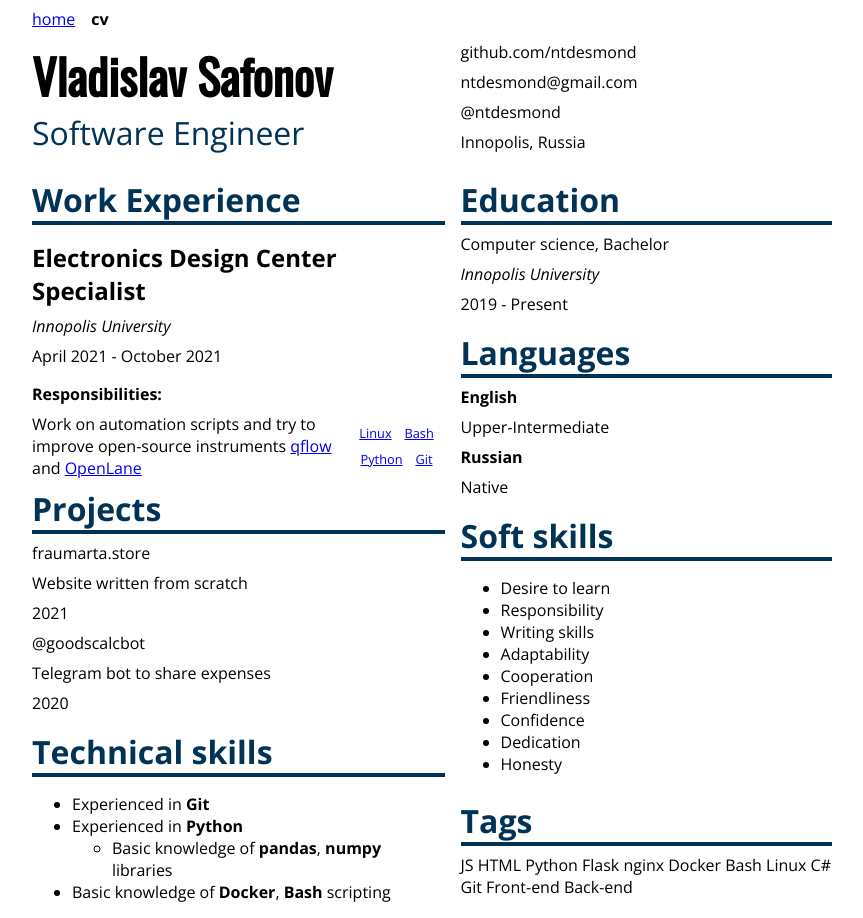
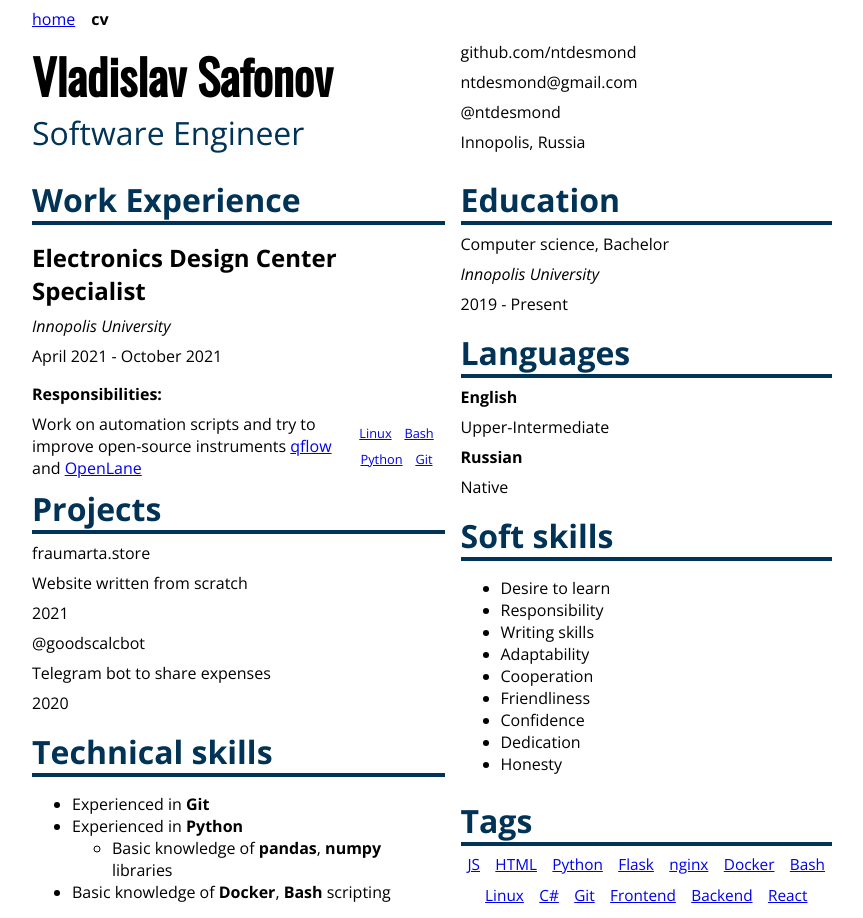
Before and after one commit to ntdesmond/ntdesmond.github.io, a React app: page /cv in a window 1280 px wide. Shown: the top 918 px of the page, without its empty margins (208-1071 px from the left). Built offline with nearby package versions, Linux system fonts and the light colour scheme; the HTML template or start-up script is replaced by a standard one.

Commit message:
Add TagList component

```diff
--- a/src/pages/cv/CV.tsx
+++ b/src/pages/cv/CV.tsx
@@ -7,6 +7,7 @@ import {
   SectionHeading,
 } from "../../components/typography/Headings";
 import { Section } from "./components/Section";
+import { TagList } from "./components/tags/Tag";
 import Responsibility from "./components/workExperience/Responsibility";
 import WorkExperienceEntry from "./components/workExperience/WorkExperienceEntry";
 
@@ -32,6 +33,10 @@ const ContactSection = styled(YCentered)`
   > * {
     margin: 0;
   }
+`;
+
+const StyledTagList = styled(TagList)`
+  font-size: 1.2em;
 `;
 
 const Name = styled(PageHeading)`
@@ -149,10 +154,24 @@ const CV = () => (
           </ul>
         </Section>
         <Section title="Tags">
-          <p>
-            JS HTML Python Flask nginx Docker Bash Linux C# Git Front-end
-            Back-end
-          </p>
+          <StyledTagList
+            tags={[
+              "JS",
+              "HTML",
+              "Python",
+              "Flask",
+              "nginx",
+              "Docker",
+              "Bash",
+              "Linux",
+              "C#",
+              "Git",
+              "Frontend",
+              "Backend",
+              "React",
+              "FastAPI",
+            ]}
+          />
         </Section>
       </FlexColumn>
     </StyledCV>
--- a/src/pages/cv/components/tags/Tag.tsx
+++ b/src/pages/cv/components/tags/Tag.tsx
@@ -11,11 +11,19 @@ const Tag = ({ name }: { name: string }) => (
   <StyledTag to={`#${name}`}>{name}</StyledTag>
 );
 
-export const TagsWrapper = styled(FlexRow)`
+const TagsWrapper = styled(FlexRow)`
   flex-wrap: wrap;
   gap: 0.5em 0.8em;
   align-content: center;
   justify-content: center;
 `;
 
+export const TagList = (props: { tags: string[]; className?: string }) => (
+  <TagsWrapper className={props.className}>
+    {props.tags.map((tag) => (
+      <Tag name={tag} key={tag} />
+    ))}
+  </TagsWrapper>
+);
+
 export default Tag;
--- a/src/pages/cv/components/workExperience/Responsibility.tsx
+++ b/src/pages/cv/components/workExperience/Responsibility.tsx
@@ -1,5 +1,5 @@
 import styled from "styled-components";
-import Tag, { TagsWrapper } from "../tags/Tag";
+import Tag, { TagList } from "../tags/Tag";
 
 const StyledResponsibility = styled.div`
   display: grid;
@@ -12,11 +12,7 @@ const Responsibility = (props: {
 }) => (
   <StyledResponsibility>
     <div>{props.children}</div>
-    <TagsWrapper>
-      {props.tags.map((tag) => (
-        <Tag name={tag} key={tag} />
-      ))}
-    </TagsWrapper>
+    <TagList tags={props.tags} />
   </StyledResponsibility>
 );
 
--- a/src/pages/cv/components/workExperience/WorkExperienceEntry.tsx
+++ b/src/pages/cv/components/workExperience/WorkExperienceEntry.tsx
@@ -3,7 +3,7 @@ import {
   InTextHeading,
   InTextSubheading,
 } from "../../../../components/typography/Headings";
-import Tag, { TagsWrapper } from "../tags/Tag";
+import Tag, { TagList } from "../tags/Tag";
 
 const StyledEntry = styled.div<{ hasTags: boolean }>`
   display: grid;
@@ -38,13 +38,7 @@ const WorkExperienceEntry = (props: {
       <StyledCompany>{props.company}</StyledCompany>
       <p>{props.period}</p>
     </StyledInfoBlock>
-    {props.tags && (
-      <TagsWrapper>
-        {props.tags.map((tag) => (
-          <Tag name={tag} key={tag} />
-        ))}
-      </TagsWrapper>
-    )}
+    {props.tags && <TagList tags={props.tags} />}
     <StyledContent>
       <InTextSubheading>Responsibilities:</InTextSubheading>
       {props.children}
```
